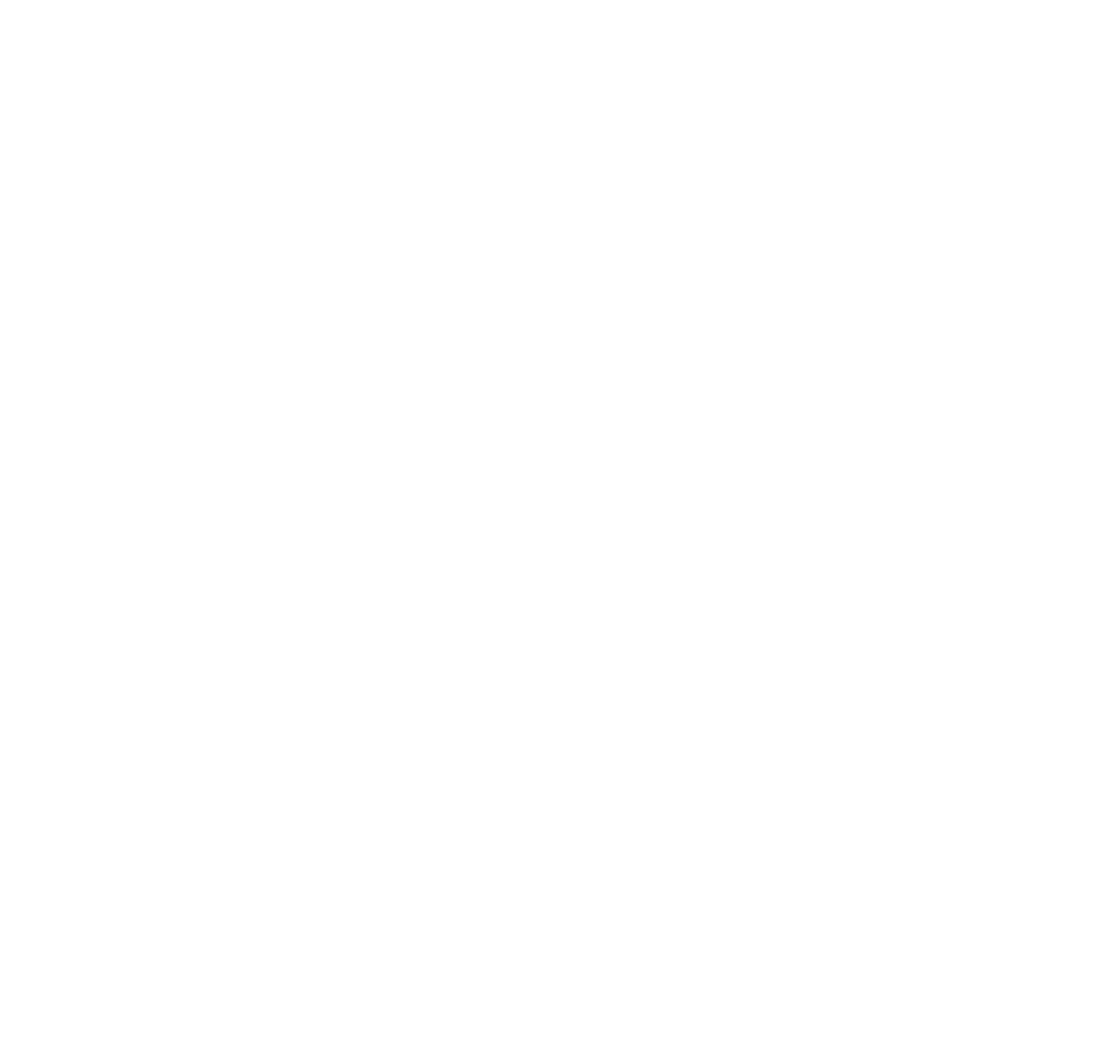
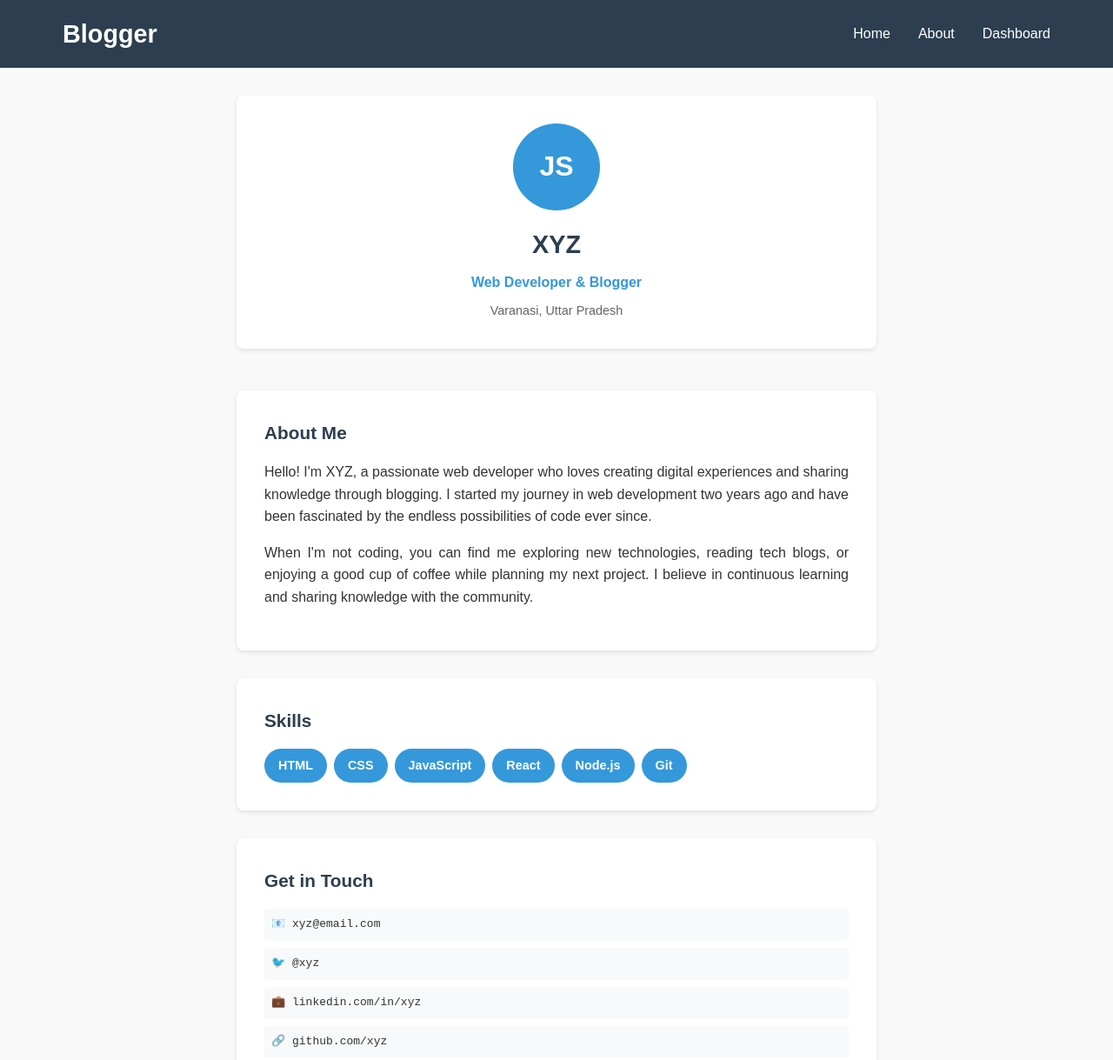
Before and after one commit to abhigupta0507/Lab1, a plain HTML site: page aboutMe.html in a window 1280 px wide. Shown: the top 1219 px of the page at 87% size. Before the commit the page ends 800 px from the top, so only its background shows below. Drawn offline with Linux system fonts and the light colour scheme.

Commit message:
added about page

```diff
--- a/aboutMe.html
+++ b/aboutMe.html
@@ -3,9 +3,67 @@
 <head>
     <meta charset="UTF-8">
     <meta name="viewport" content="width=device-width, initial-scale=1.0">
-    <title>Document</title>
+    <title>About Me - Blogger</title>
+    <link rel="stylesheet" href="styles/aboutMe.css">
 </head>
 <body>
+    <header>
+        <nav>
+           <h1><a href="index.html">Blogger</a></h1>
+            <ul>
+                <li><a href="index.html">Home</a></li>
+                <li><a href="aboutMe.html">About</a></li>
+                <li><a href="dashboard.html">Dashboard</a></li>
+            </ul>
+        </nav>
+    </header>
 
+    <main>
+        <section class="profile">
+            <div class="profile-card">
+                <div class="profile-avatar">
+                    <div class="avatar-placeholder">JS</div>
+                </div>
+                <h2>XYZ</h2>
+                <p class="title">Web Developer & Blogger</p>
+                <p class="location">Varanasi, Uttar Pradesh</p>
+            </div>
+        </section>
+
+        <section class="about-content">
+            <div class="about-section">
+                <h3>About Me</h3>
+                <p>Hello! I'm XYZ, a passionate web developer who loves creating digital experiences and sharing knowledge through blogging. I started my journey in web development two years ago and have been fascinated by the endless possibilities of code ever since.</p>
+
+                <p>When I'm not coding, you can find me exploring new technologies, reading tech blogs, or enjoying a good cup of coffee while planning my next project. I believe in continuous learning and sharing knowledge with the community.</p>
+            </div>
+
+            <div class="skills-section">
+                <h3>Skills</h3>
+                <div class="skills-grid">
+                    <span class="skill">HTML</span>
+                    <span class="skill">CSS</span>
+                    <span class="skill">JavaScript</span>
+                    <span class="skill">React</span>
+                    <span class="skill">Node.js</span>
+                    <span class="skill">Git</span>
+                </div>
+            </div>
+
+            <div class="contact-section">
+                <h3>Get in Touch</h3>
+                <div class="contact-info">
+                    <p>📧 xyz@email.com</p>
+                    <p>🐦 @xyz</p>
+                    <p>💼 linkedin.com/in/xyz</p>
+                    <p>🔗 github.com/xyz</p>
+                </div>
+            </div>
+        </section>
+    </main>
+
+    <footer>
+        <p>&copy; 2025 Blogger. All rights reserved.</p>
+    </footer>
 </body>
 </html>
--- a/styles/aboutMe.css
+++ b/styles/aboutMe.css
@@ -0,0 +1,196 @@
+* {
+    margin: 0;
+    padding: 0;
+    box-sizing: border-box;
+}
+
+body {
+    font-family: Arial, sans-serif;
+    line-height: 1.6;
+    color: #333;
+    background-color: #f9f9f9;
+}
+
+header {
+    background: #2c3e50;
+    color: white;
+    padding: 1rem 0;
+    position: sticky;
+    top: 0;
+    z-index: 100;
+}
+
+nav {
+    max-width: 1200px;
+    margin: 0 auto;
+    padding: 0 2rem;
+    display: flex;
+    justify-content: space-between;
+    align-items: center;
+}
+
+nav h1 {
+    font-size: 1.8rem;
+}
+
+nav ul {
+    list-style: none;
+    display: flex;
+    gap: 2rem;
+}
+
+nav a {
+    color: white;
+    text-decoration: none;
+    transition: opacity 0.3s;
+}
+
+nav a:hover {
+    opacity: 0.7;
+}
+
+main {
+    max-width: 800px;
+    margin: 2rem auto;
+    padding: 0 2rem;
+}
+
+.profile {
+    text-align: center;
+    margin-bottom: 3rem;
+}
+
+.profile-card {
+    background: white;
+    padding: 2rem;
+    border-radius: 8px;
+    box-shadow: 0 2px 5px rgba(0,0,0,0.1);
+}
+
+.profile-avatar {
+    margin-bottom: 1rem;
+}
+
+.avatar-placeholder {
+    width: 100px;
+    height: 100px;
+    background: #3498db;
+    border-radius: 50%;
+    display: flex;
+    align-items: center;
+    justify-content: center;
+    font-size: 2rem;
+    color: white;
+    font-weight: bold;
+    margin: 0 auto;
+}
+
+.profile-card h2 {
+    color: #2c3e50;
+    margin-bottom: 0.5rem;
+    font-size: 1.8rem;
+}
+
+.title {
+    color: #3498db;
+    font-weight: bold;
+    margin-bottom: 0.5rem;
+}
+
+.location {
+    color: #666;
+    font-size: 0.9rem;
+}
+
+.about-content {
+    display: grid;
+    gap: 2rem;
+}
+
+.about-section,
+.skills-section,
+.contact-section {
+    background: white;
+    padding: 2rem;
+    border-radius: 8px;
+    box-shadow: 0 2px 5px rgba(0,0,0,0.1);
+}
+
+.about-section h3,
+.skills-section h3,
+.contact-section h3 {
+    color: #2c3e50;
+    margin-bottom: 1rem;
+    font-size: 1.3rem;
+}
+
+.about-section p {
+    margin-bottom: 1rem;
+    text-align: justify;
+}
+
+.skills-grid {
+    display: flex;
+    flex-wrap: wrap;
+    gap: 0.5rem;
+}
+
+.skill {
+    background: #3498db;
+    color: white;
+    padding: 0.5rem 1rem;
+    border-radius: 20px;
+    font-size: 0.9rem;
+    font-weight: bold;
+}
+
+.contact-info p {
+    margin-bottom: 0.5rem;
+    font-family: monospace;
+    background: #f8f9fa;
+    padding: 0.5rem;
+    border-radius: 4px;
+}
+
+footer {
+    background: #2c3e50;
+    color: white;
+    text-align: center;
+    padding: 2rem;
+    margin-top: 3rem;
+}
+
+@media (max-width: 768px) {
+    nav {
+        flex-direction: column;
+        gap: 1rem;
+    }
+
+    nav ul {
+        gap: 1rem;
+    }
+
+    main {
+        padding: 0 1rem;
+    }
+
+    .profile-card {
+        padding: 1.5rem;
+    }
+
+    .about-section,
+    .skills-section,
+    .contact-section {
+        padding: 1.5rem;
+    }
+
+    .avatar-placeholder {
+        width: 80px;
+        height: 80px;
+        font-size: 1.5rem;
+    }
+
+    .skills-grid {
+        justify-content: center;
+    }
+}
```
